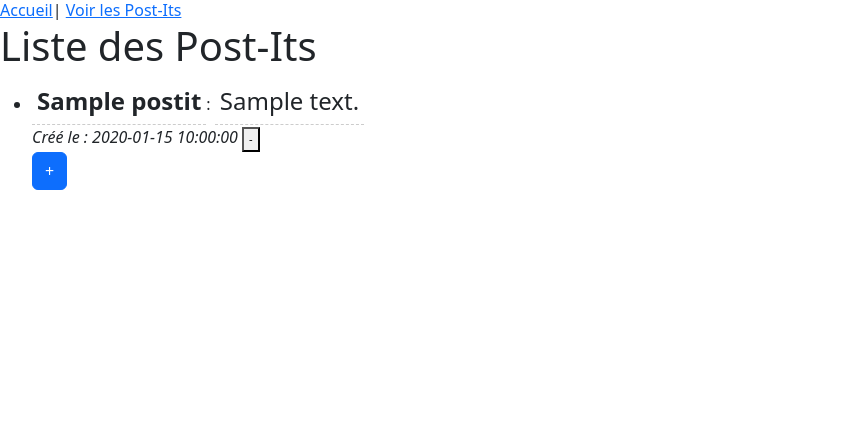
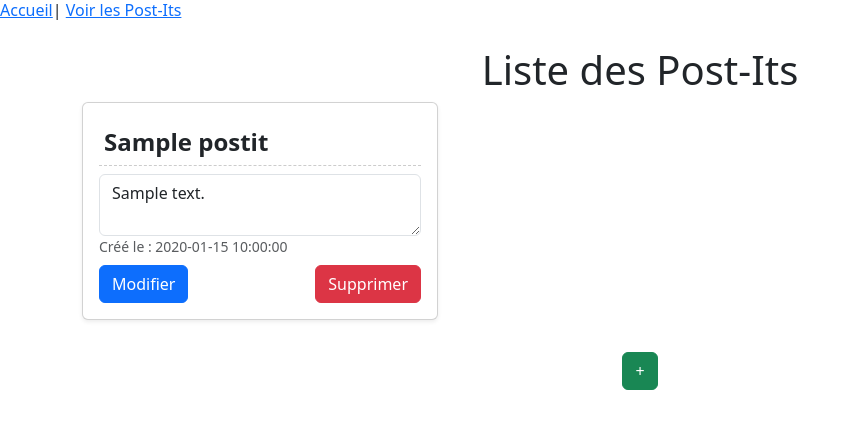
Before and after one commit to georgesmookherjee/postit_project, a Flask app: page /postits in a window 1280 px wide. Shown: the part 58-487 px from the top of the page, without its empty margins (0-860 px from the left). Run offline with Flask 3, Linux system fonts and the light colour scheme; tables that the repository leaves empty hold one stand-in row (values such as "Sample post").

Commit message:
lifting tempo

```diff
--- a/app/static/postits.js
+++ b/app/static/postits.js
@@ -10,7 +10,7 @@ document.addEventListener("DOMContentLoaded", function() {
         .then(response => response.json())
         .then(data => {
             if (data.message === "Post-it créé avec succès") {
-                location.reload();  // Recharge la page après ajout
+                location.reload(); // Recharge la page après ajout
             } else {
                 alert("Erreur lors de la création du Post-it");
             }
@@ -23,19 +23,20 @@ document.addEventListener("DOMContentLoaded", function() {
             sauvegarderPostit(this);
         });
 
-        // Permet de sauvegarder avec la touche Entrée
+        // Sauvegarde avec la touche "Entrée"
         element.addEventListener("keypress", function(event) {
             if (event.key === "Enter") {
                 event.preventDefault();
-                this.blur();  // Simule la perte de focus pour sauvegarder
+                this.blur(); // Simule la perte de focus pour sauvegarder
             }
         });
     });
 
     function sauvegarderPostit(element) {
-        let postitId = element.closest("li").getAttribute("data-id");
-        let titre = element.closest("li").querySelector(".titre").innerText;
-        let contenu = element.closest("li").querySelector(".contenu").innerText;
+        let postit = element.closest(".postit");
+        let postitId = postit.getAttribute("data-id");
+        let titre = postit.querySelector(".titre").innerText.trim();
+        let contenu = postit.querySelector(".contenu").value.trim();
 
         fetch(`/api/postits/${postitId}`, {
             method: "PUT",
@@ -53,16 +54,15 @@ document.addEventListener("DOMContentLoaded", function() {
     // Supprimer un post-it
     document.querySelectorAll(".supprimer-postit").forEach(button => {
         button.addEventListener("click", function() {
-            let postitId = this.closest("li").getAttribute("data-id");
+            let postit = this.closest(".postit");
+            let postitId = postit.getAttribute("data-id");
 
             if (confirm("Voulez-vous vraiment supprimer ce post-it ?")) {
-                fetch(`/api/postits/${postitId}`, {
-                    method: "DELETE"
-                })
+                fetch(`/api/postits/${postitId}`, { method: "DELETE" })
                 .then(response => response.json())
                 .then(data => {
                     if (data.message === "Post-it supprimé avec succès") {
-                        this.closest("li").remove();  // Supprime l'élément sans recharger la page
+                        postit.remove(); // Supprime l'élément sans recharger la page
                     } else {
                         alert("Erreur lors de la suppression !");
                     }
@@ -70,4 +70,5 @@ document.addEventListener("DOMContentLoaded", function() {
             }
         });
     });
+
 });
--- a/app/static/style.css
+++ b/app/static/style.css
@@ -9,3 +9,17 @@
     font-size: 0.7rem; /* Réduit la taille du bouton supprimer */
     padding: 2px 5px;
 }
+
+.btn-modifier, .btn-supprimer {
+    background-color: white !important;
+    color: inherit !important;
+    border: 1px solid #ddd !important;
+}
+
+.btn-modifier:hover {
+    background-color: #f8f9fa !important;
+}
+
+.btn-supprimer:hover {
+    background-color: #f8f9fa !important;
+}
--- a/app/templates/base.html
+++ b/app/templates/base.html
@@ -6,6 +6,7 @@
     <title>{% block title %}Mon site de Post-Its{% endblock %}</title>
     <link href="https://cdn.jsdelivr.net/npm/bootstrap@5.3.0/dist/css/bootstrap.min.css" rel="stylesheet">
     <link rel="stylesheet" href="{{ url_for('static', filename='style.css') }}">
+    <link href="https://cdn.jsdelivr.net/npm/bootstrap@5.3.0/dist/css/bootstrap.min.css" rel="stylesheet">
 
 </head>
 <body>
--- a/app/templates/postits.html
+++ b/app/templates/postits.html
@@ -3,24 +3,30 @@
 {% block title %}Liste des Post-Its{% endblock %}
 
 {% block content %}
-<h1>Liste des Post-Its</h1>
-
-{% if postits %}
-    <ul>
+<div class="container mt-4">
+    <h1 class="text-center">Liste des Post-Its</h1>
+    <div class="row" id="postit-container">
         {% for postit in postits %}
-        <li data-id="{{ postit.id }}">
-            <strong contenteditable="true" class="editable titre">{{ postit.titre }}</strong>:
-            <span contenteditable="true" class="editable contenu">{{ postit.contenu }}</span>
-            <br><em>Créé le : {{ postit.date_creation }}</em>
-            <button class="supprimer-postit">-</button>
-        </li>
+        <div class="col-md-4">
+            <div class="card postit p-3 mb-3 shadow-sm" data-id="{{ postit.id }}">
+                <strong class="editable titre">{{ postit.titre }}</strong>
+                <textarea class="editable contenu form-control mt-2">{{ postit.contenu }}</textarea>
+                <small class="text-muted">Créé le : {{ postit.date_creation }}</small>
+                <div class="d-flex justify-content-between mt-2">
+                    <button class="btn btn-primary modifier-postit">Modifier</button>
+                    <button class="btn btn-danger supprimer-postit">Supprimer</button>
+                </div>
+            </div>
+        </div>
         {% endfor %}
-
-
-        <button id="add-postit" class="btn btn-primary">+</button>
-    </ul>
-{% else %}
-    <p>Aucun post-it trouvé.</p>
-{% endif %}
+    </div>
+    <div class="text-center mt-3">
+        <button id="add-postit" class="btn btn-success">+</button>
+    </div>
+</div>
 
 {% endblock %}
+
+{% block scripts %}
+<script src="{{ url_for('static', filename='postits.js') }}"></script>
+{% endblock %}
```
Also changed, not shown: app/routes.py (+10 -7 lines), app/templates/supprimer_postit.html (deleted, +0 -12 lines).
